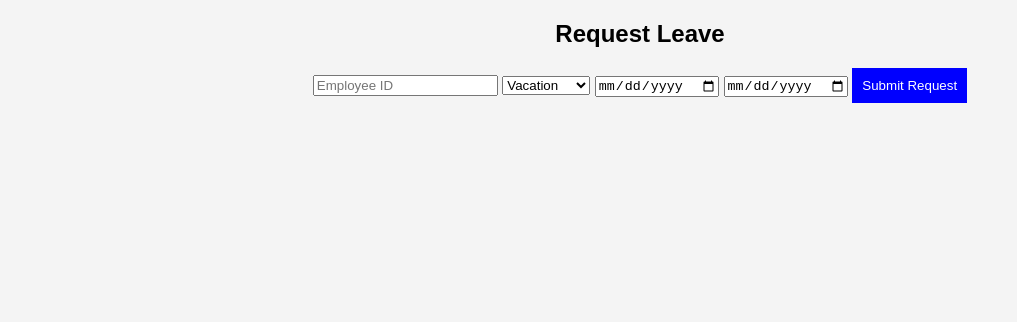
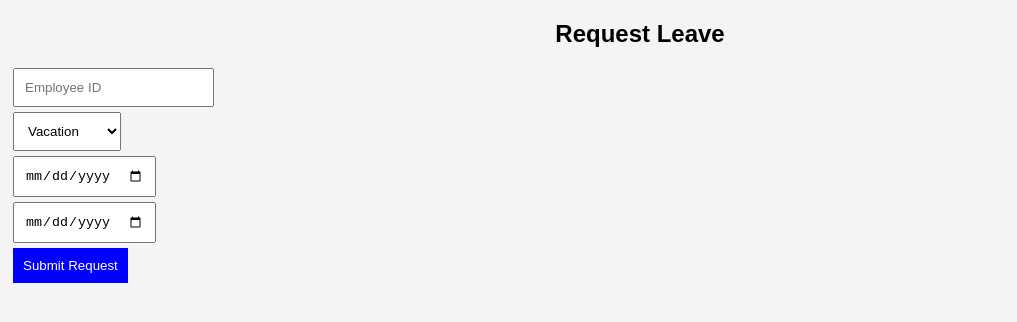
Before and after one commit to m-kian/hrm1, a plain HTML site: page public/leave-form.html in a window 1280 px wide. Shown: the whole page, without its empty margins (0-1017 px from the left). Drawn offline with Linux system fonts and the light colour scheme; files whose address does not match are found by name.

Commit message:
Update styles.css

```diff
--- a/public/styles.css
+++ b/public/styles.css
@@ -1,20 +1,18 @@
 body {
     font-family: Arial, sans-serif;
+    text-align: center;
     background: #f4f4f4;
-    text-align: center;
 }
 
-.container {
-    background: white;
-    padding: 20px;
-    border-radius: 8px;
-    box-shadow: 0 0 10px rgba(0, 0, 0, 0.1);
+input, select, button {
+    padding: 10px;
+    margin: 5px;
+    display: block;
 }
 
 button {
     background: blue;
     color: white;
-    padding: 10px;
     border: none;
     cursor: pointer;
 }
```
